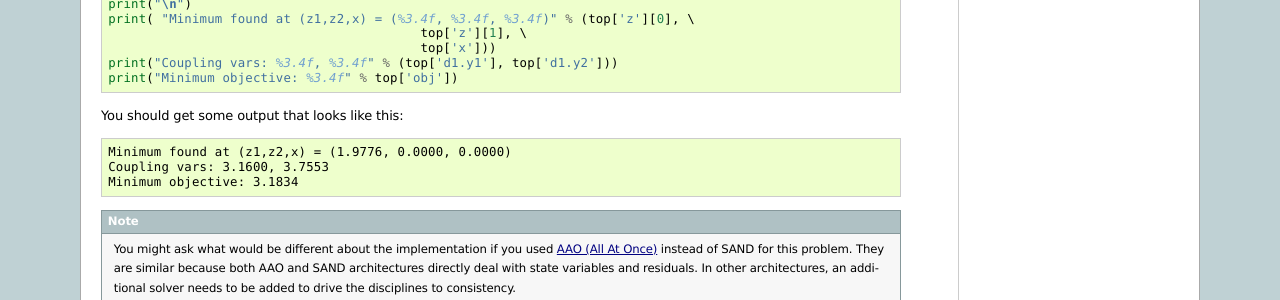
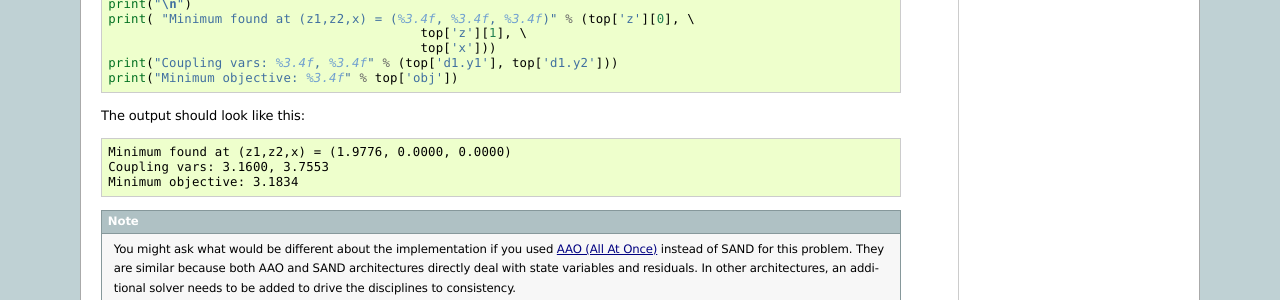
Before and after one commit to OpenMDAO/OpenMDAO1, a Sphinx documentation site: the page built from openmdao/docs/usr-guide/examples/sand_architecture.rst, in a window 1280 px wide and 900 px high, scrolled down 1570 px. Shown: the part 425-725 px from the top of the window. Built offline with Sphinx 7.4.7, drawn with Linux system fonts in a browser that asks for light colours.

Commit message:
re-wrote a sentence for clarity

```diff
--- a/openmdao/docs/usr-guide/examples/sand_architecture.rst
+++ b/openmdao/docs/usr-guide/examples/sand_architecture.rst
@@ -134,7 +134,7 @@ Here is the code for solving the Sellar problem using the SAND architecture.
     print("Minimum objective: %3.4f" % top['obj'])
 
 
-You should get some output that looks like this:
+The output should look like this:
 
 .. testoutput:: sand_example
    :options: +ELLIPSIS
```
